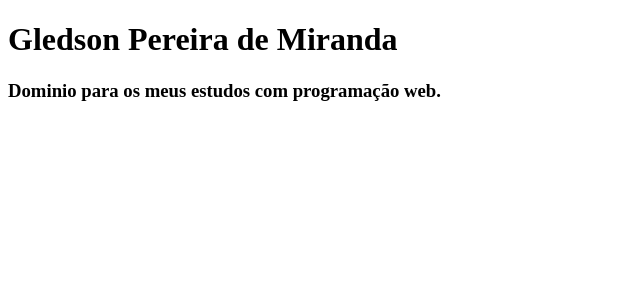
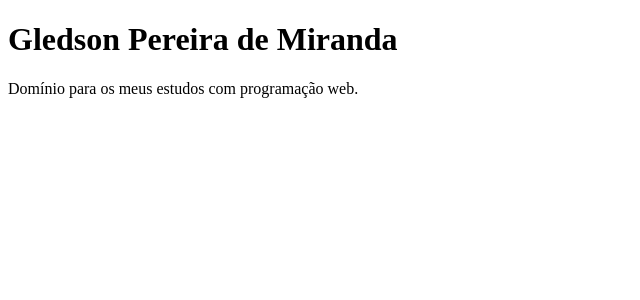
Before and after one commit to G1edson/gledson, a Next.js app: page / in a window 1280 px wide. Shown: the top 300 px of the page, without its empty margins (0-640 px from the left). Built offline with nearby package versions, Linux system fonts and the light colour scheme.

Commit message:
Arrumei a home em construção

```diff
--- a/pages/index.js
+++ b/pages/index.js
@@ -2,7 +2,7 @@ export default function Home() {
   return (
     <span>
       <h1>Gledson Pereira de Miranda</h1>
-      <h3>Dominio para os meus estudos com programação web.</h3>
+      <p>Domínio para os meus estudos com programação web.</p>
     </span>
   );
 }
```
